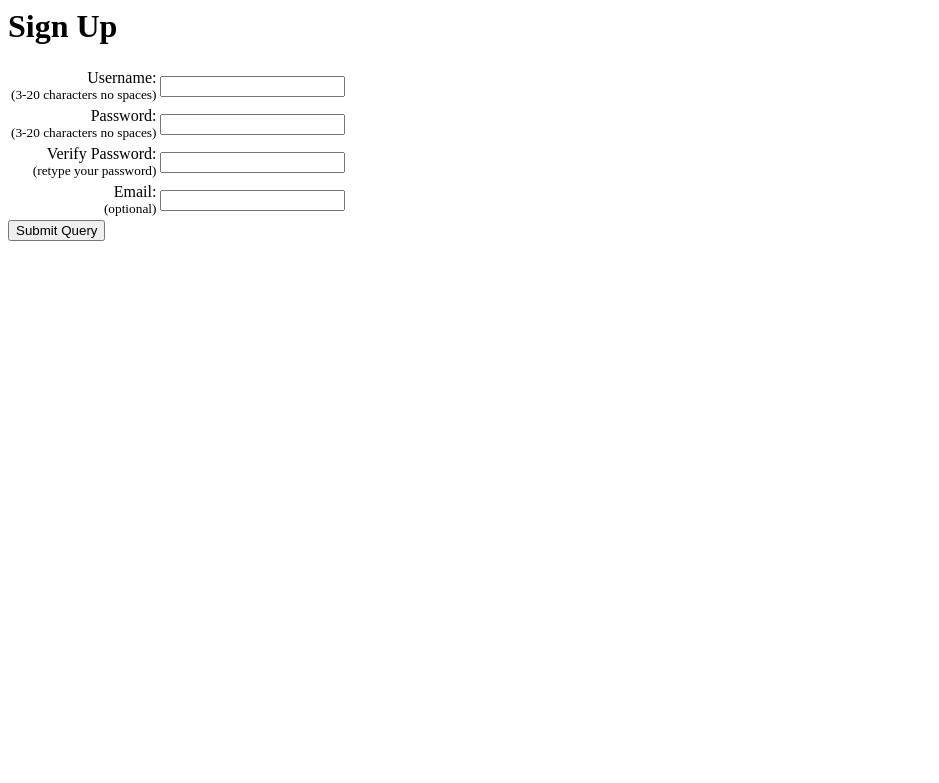
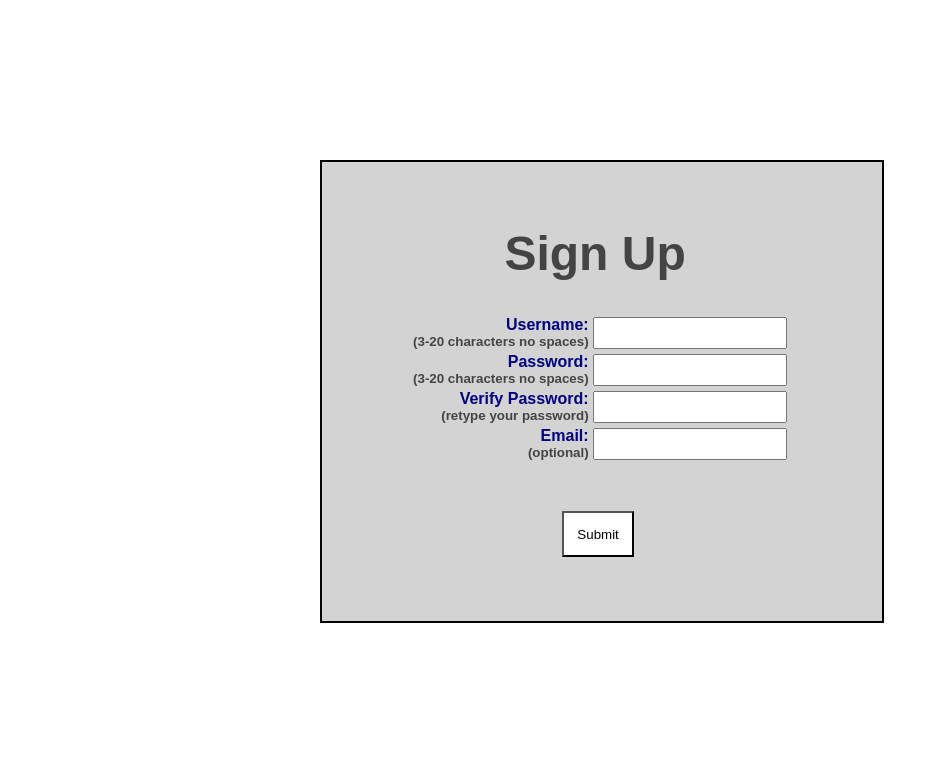
Before and after one commit to Sara-Hamilton/user-signup, a Flask app: page / in a window 1280 px wide. Shown: the top 783 px of the page, without its empty margins (0-939 px from the left). Run offline with Flask 2, Linux system fonts and the light colour scheme.

Commit message:
added CSS

```diff
--- a/main.py
+++ b/main.py
@@ -23,8 +23,10 @@ def validate_password(password):
         password_error = "No password entered."
     elif len(password) < 3 or len(password) > 20:
         password_error = "Password must be between 3 and 20 characters long."
+        password = ""
     elif " " in password:
         password_error = "There can be no spaces in the password."
+        password = ""
     return password, password_error
 
 def validate_verify(verify):
@@ -32,8 +34,9 @@ def validate_verify(verify):
     password = request.form['password']
     if password != "":
         if verify == "" or verify != password:
-            verify_error = "Passwords do not match. Reenter passwords."
+            verify_error = "Passwords do not match. Reenter password."
             verify = ""
+            password = ""
     return verify, verify_error
 
 def validate_email(email):
@@ -66,8 +69,8 @@ def validate():
     if not username_error and not password_error and not verify_error and not email_error:
         return render_template('welcome.html', name = name)
     else:
-        return render_template('index.html', name = name, username_error = username_error,
-        password_error = password_error, verify_error = verify_error, email = email, email_error = email_error)
+        return render_template('index.html', name = name, username_error = username_error, password_error = password_error,
+        verify_error = verify_error, email = email, email_error = email_error)
 
 
 @app.route("/welcome", methods=['POST'])
--- /dev/null
+++ b/static/styles/main.css
@@ -0,0 +1,54 @@
+.error {
+    color: red;
+}
+
+body {
+    margin: 10em;
+    font-family: "Arial", "Verdana";
+    color: #444444;
+}
+
+table {
+    padding-bottom: 3em;
+    margin: auto;
+    color: navy;
+}
+
+.bold {
+    font-weight: bold;
+}
+
+sub {
+    color: #444444;
+}
+
+h1 {
+    margin-left: 3.8em;
+    padding-bottom: .5 em;
+    font-size: 3em;
+}
+
+.submit {
+    margin-top: 3em;
+}
+
+.button {
+    background-color: white;
+    font-family: "Arial", "Verdana";
+    padding: 1em;
+    margin: auto;
+    margin-left: 18em;
+}
+
+.main {
+    width: 35em;
+    background-color: lightgray;
+    padding-bottom: 3em;
+    padding-top: 2em;
+    margin-left: 10em;
+    border: 2px solid black;
+}
+
+input {
+    padding: 0.5em;
+}
--- a/templates/base.html
+++ b/templates/base.html
@@ -3,6 +3,7 @@
 
 <head>
     <title>{{title}}</title>
+    <link rel="stylesheet" type="text/css" href="/static/styles/main.css" />
 </head>
 
 <body>
--- a/templates/index.html
+++ b/templates/index.html
@@ -2,41 +2,39 @@
 
 <head>
     <title>Signup</title>
-    <style>
-        .error {
-            color: red;
-        }
-    </style>
+    <link rel="stylesheet" type="text/css" href="/static/styles/main.css" />
 </head>
 
 <body>
+    <div class="main">
         <h1>Sign Up</h1>
         <form action="/validate" method="post">
             <table>
                 <tr>
-                <td align="right">Username: </br><sub>(3-20 characters no spaces)</sub>
+                    <td align="right" class="bold">Username: </br><sub>(3-20 characters no spaces)</sub>
                     </td>
                     <td align="left"><input type="text" name="name" value="{{name}}" /></td>
                     <td align="left" class="error">{{username_error}}</td>
                 </tr>
                 <tr>
-                <td align="right">Password:</br><sub>(3-20 characters no spaces)</sub></td>
+                    <td align="right" class="bold">Password:</br><sub>(3-20 characters no spaces)</sub></td>
                     <td align="left"><input type="password" name="password" value="{{password}}" /></td>
                     <td align="left" class="error">{{password_error}}</td>
                 </tr>
                 <tr>
-                <td align="right">Verify Password:</br><sub>(retype your password)</sub></td>
+                    <td align="right" class="bold">Verify Password:</br><sub>(retype your password)</sub></td>
                     <td align="left"><input type="password" name="verify" value="{{verify}}" /></td>
                     <td align="left" class="error">{{verify_error}}</td>
                 </tr>
                 <tr>
-                <td align="right">Email:</br><sub>(optional)</sub></td>
+                    <td align="right" class="bold">Email:</br><sub>(optional)</sub></td>
                     <td align="left"><input type="text" name="email" value="{{email}}" /></td>
                     <td align="left" class="error">{{email_error}}</td>
                 </tr>
             </table>
-        <input type="submit" name="submit" value="Submit Query">
+            <input class="submit button" type="submit" name="submit" value="Submit">
         </form>
+    </div>
 </body>
 
 </html>
```
Lines whose indentation alone changed are shown as unchanged.
